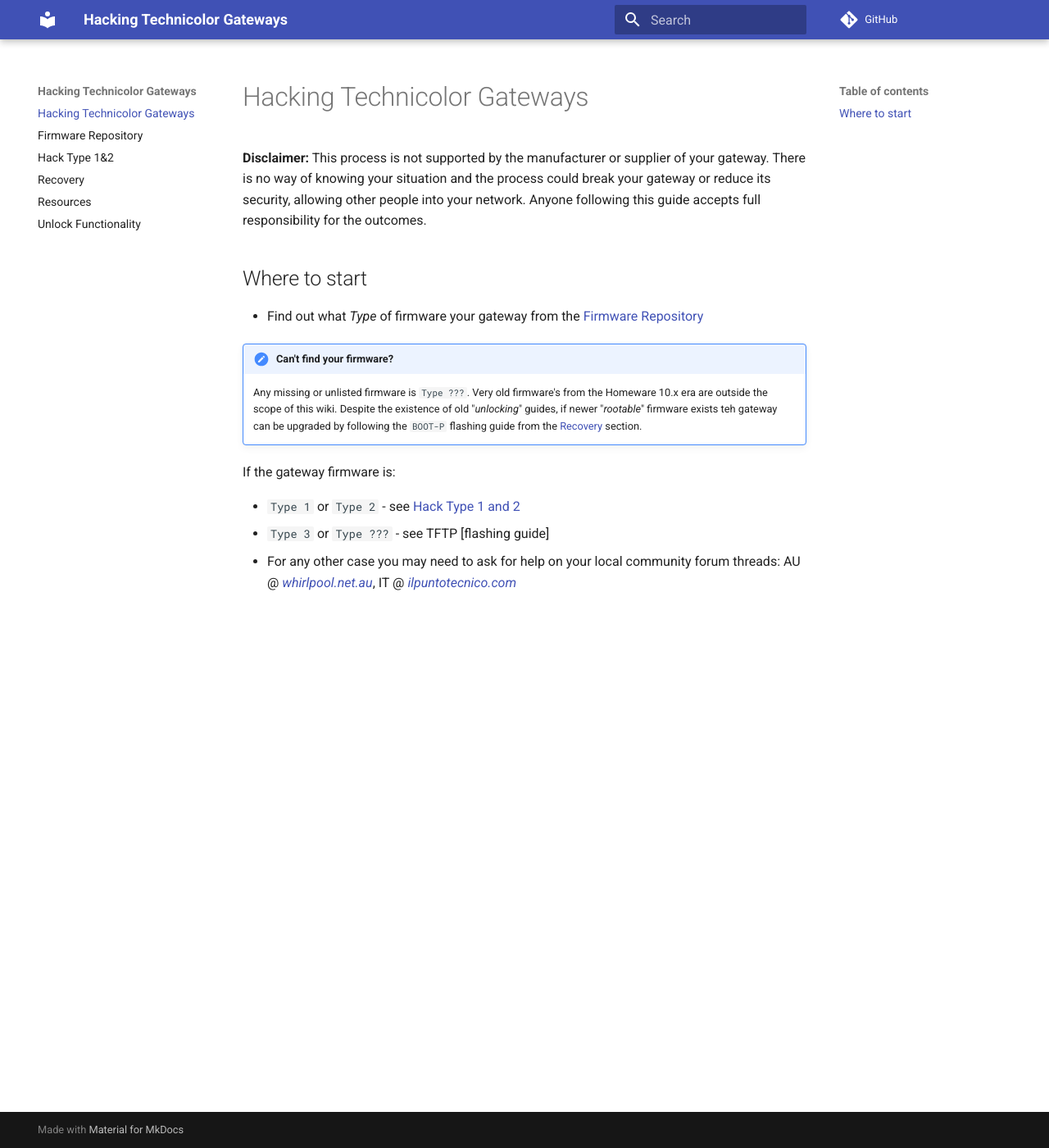
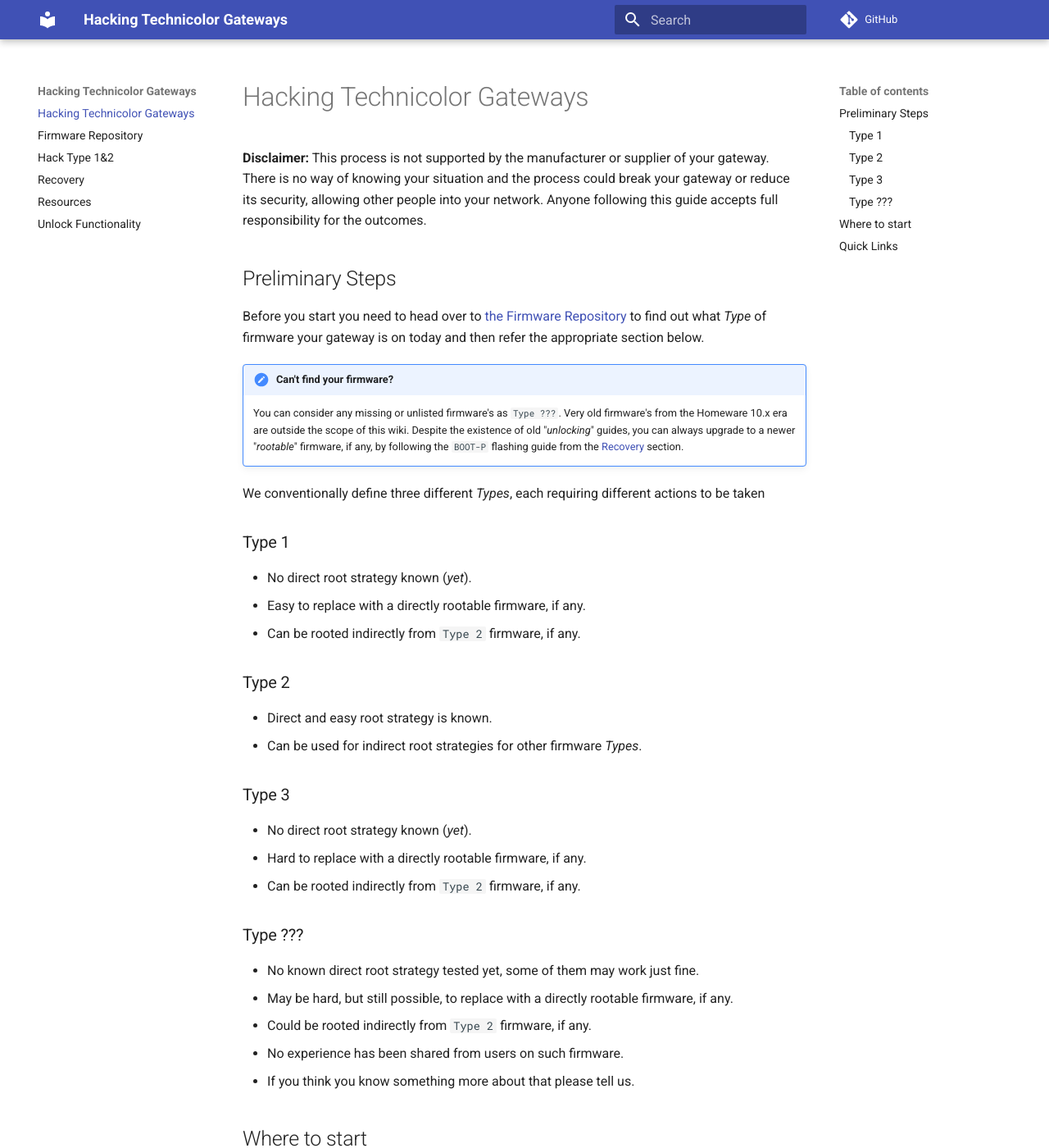
Before and after one commit to hack-technicolor/hack-technicolor, an MkDocs documentation site: the page built from docs/index.md, in a window 1280 px wide and 1400 px high. Shown: the whole window at 82% size. Built offline with MkDocs 1.6.1 and Material for MkDocs 9.7.7, drawn with Linux system fonts in a browser that asks for light colours; comment, search, counter and statistics services are not loaded; some of the changed text lies outside the part shown.

Commit message:
Revert "Simplify Introduction"

```diff
--- a/docs/index.md
+++ b/docs/index.md
@@ -1,16 +1,53 @@
 # Hacking Technicolor Gateways
 
-**Disclaimer:** This process is not supported by the manufacturer or supplier of your gateway. There is no way of knowing your situation and the process could break your gateway or reduce its security, allowing other people into your network. Anyone following this guide accepts full responsibility for the outcomes.
+**Disclaimer:** This process is not supported by the manufacturer or supplier of your gateway.
+There is no way of knowing your situation and the process could break your gateway or reduce its security, allowing other people into your network. Anyone following this guide accepts full responsibility for the outcomes.
+
+## Preliminary Steps
+
+Before you start you need to head over to [the Firmware Repository](Firmware%20Repository/) to find out what *Type* of firmware your gateway is on today and then refer the appropriate section below.
+
+!!! hint "Can't find your firmware?"
+    You can consider any missing or unlisted firmware's as `Type ???`. Very old firmware's from the Homeware 10.x era are outside the scope of this wiki. Despite the existence of old "*unlocking*" guides, you can always upgrade to a newer "*rootable*" firmware, if any, by following the `BOOT-P` flashing guide from the [Recovery](Recovery/#boot-p-recovery-mode-tftp-flashing) section.
+
+We conventionally define three different *Types*, each requiring different actions to be taken
+
+### Type 1
+
+- No direct root strategy known (*yet*).
+- Easy to replace with a directly rootable firmware, if any.
+- Can be rooted indirectly from `Type 2` firmware, if any.
+
+### Type 2
+
+- Direct and easy root strategy is known.
+- Can be used for indirect root strategies for other firmware *Types*.
+
+### Type 3
+
+- No direct root strategy known (*yet*).
+- Hard to replace with a directly rootable firmware, if any.
+- Can be rooted indirectly from `Type 2` firmware, if any.
+
+### Type ???
+
+- No known direct root strategy tested yet, some of them may work just fine.
+- May be hard, but still possible, to replace with a directly rootable firmware, if any.
+- Could be rooted indirectly from `Type 2` firmware, if any.
+- No experience has been shared from users on such firmware.
+- If you think you know something more about that please tell us.
 
 ## Where to start
 
-- Find out what *Type* of firmware your gateway from the [Firmware Repository](Firmware%20Repository/)
+Once you understand your current situation
 
-!!! hint "Can't find your firmware?"
-    Any missing or unlisted firmware is `Type ???`. Very old firmware's from the Homeware 10.x era are outside the scope of this wiki. Despite the existence of old "*unlocking*" guides, if newer "*rootable*" firmware exists teh gateway can be upgraded by following the `BOOT-P` flashing guide from the [Recovery](Recovery/#boot-p-recovery-mode-tftp-flashing) section.
+- If you are on a `Type 1` or `Type 2` firmware, please see [Hack Type 1 and 2.](Hack%20Type%201&2/)
+- If you are on a `Type 3` or `Type ???` firmware, **and** a `Type 2` firmware is available, please follow the TFTP [flashing guide](Recovery/#boot-p-recovery-mode-tftp-flashing) to flash it via `BOOT-P` and manually force it to boot via a [bootfail](Recovery/#booting-from-passive-bank) procedure if needed. Then start over from the beginning.
+- Otherwise, in any other case, you may need to ask for some help from your local community forum threads:
+  - AU @ [*whirlpool.net.au*](https://forums.whirlpool.net.au/thread/9vxxl849), IT @ [*ilpuntotecnico.com*](https://www.ilpuntotecnico.com/forum/index.php/board,9.0.html).
 
-If the gateway firmware is:
+## Quick Links
 
-- `Type 1` or `Type 2` - see [Hack Type 1 and 2](Hack%20Type%201&2/)
-- `Type 3` or `Type ???` - see TFTP [flashing guide]
-- For any other case you may need to ask for help on your local community forum threads: AU @ [*whirlpool.net.au*](https://forums.whirlpool.net.au/thread/9vxxl849), IT @ [*ilpuntotecnico.com*](https://www.ilpuntotecnico.com/forum/index.php/board,9.0.html)
+- [Resources](Resources/)
+- [Recovery Guides](Recovery/)
+- [Firmware Repository](Firmware%20Repository/)
```
